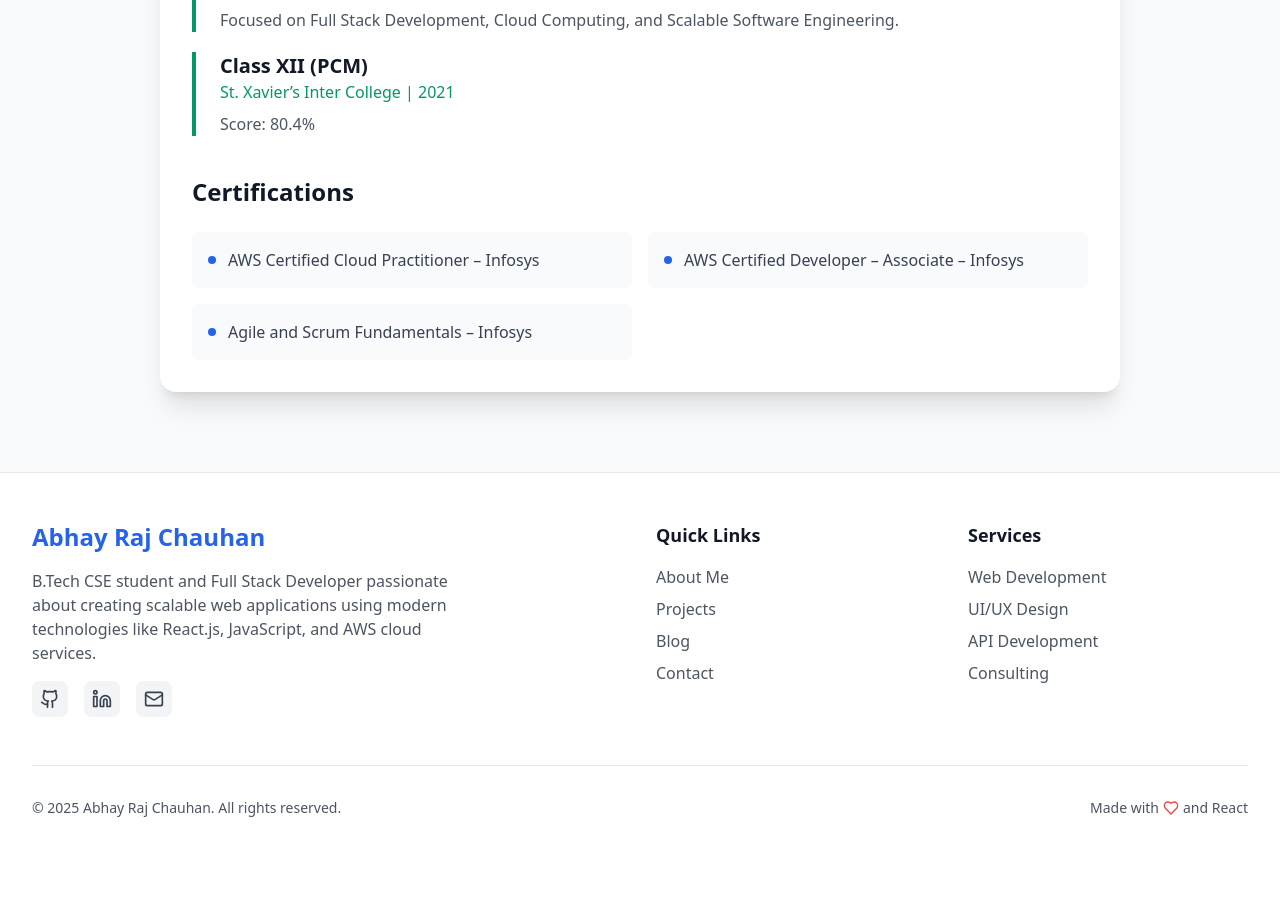
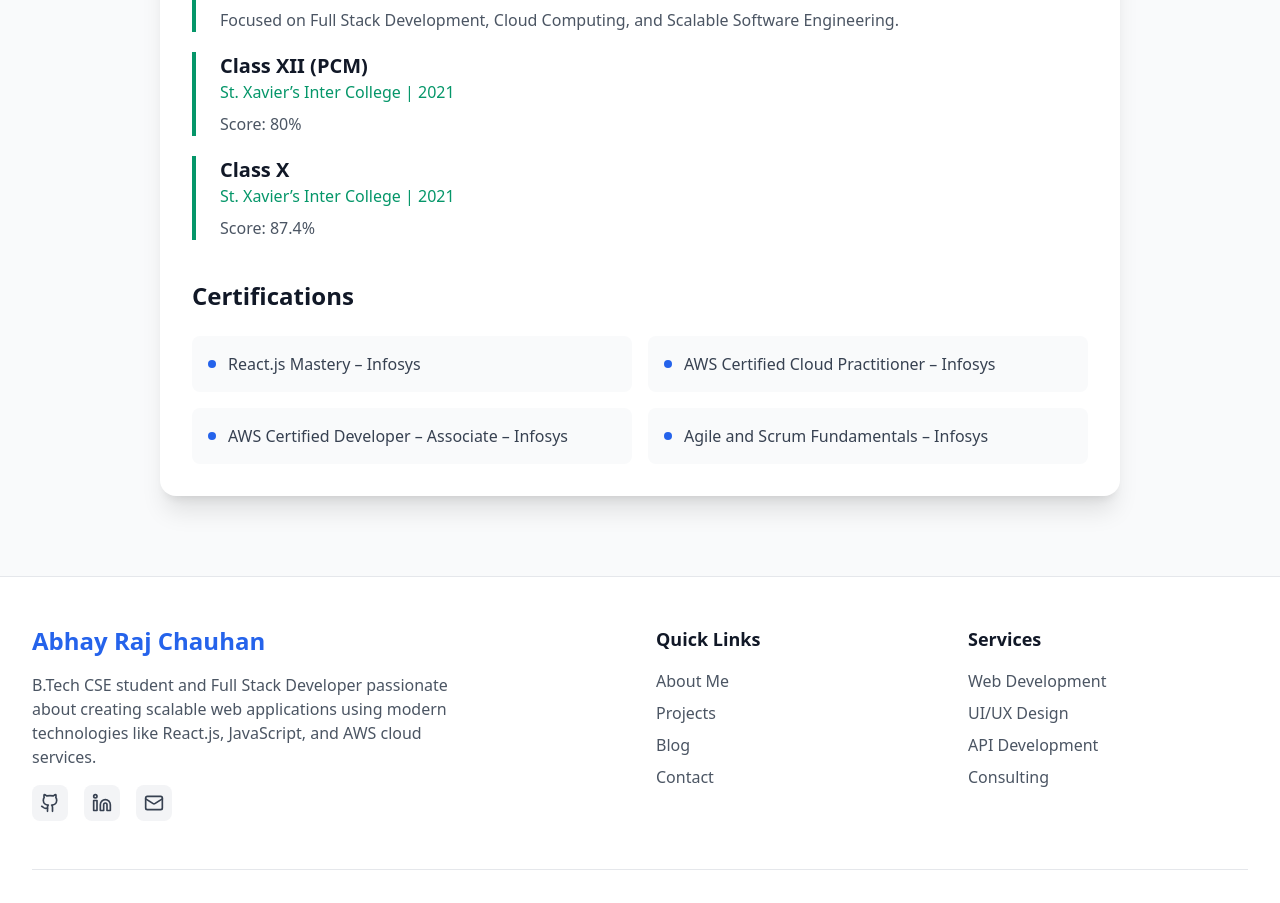
Before and after one commit to abhay221B009/Portfolio, a React (Vite) app: page /resume in a window 1280 px wide. Shown: the part 2248-3151 px from the top of the page. Before the commit the page ends 3114 px from the top, so only its background shows below. Built offline with nearby package versions, Linux system fonts and the light colour scheme.

Commit message:
latest commit

```diff
--- a/src/pages/Resume.jsx
+++ b/src/pages/Resume.jsx
@@ -73,11 +73,18 @@ const Resume = () => {
       degree: "Class XII (PCM)",
       school: "St. Xavier’s Inter College",
       period: "2021",
-      description: "Score: 80.4%",
+      description: "Score: 80%",
+    },
+    {
+      degree: "Class X ",
+      school: "St. Xavier’s Inter College",
+      period: "2021",
+      description: "Score: 87.4%",
     },
   ];
 
   const certifications = [
+    "React.js Mastery – Infosys",
     "AWS Certified Cloud Practitioner – Infosys",
     "AWS Certified Developer – Associate – Infosys",
     "Agile and Scrum Fundamentals – Infosys",
```
